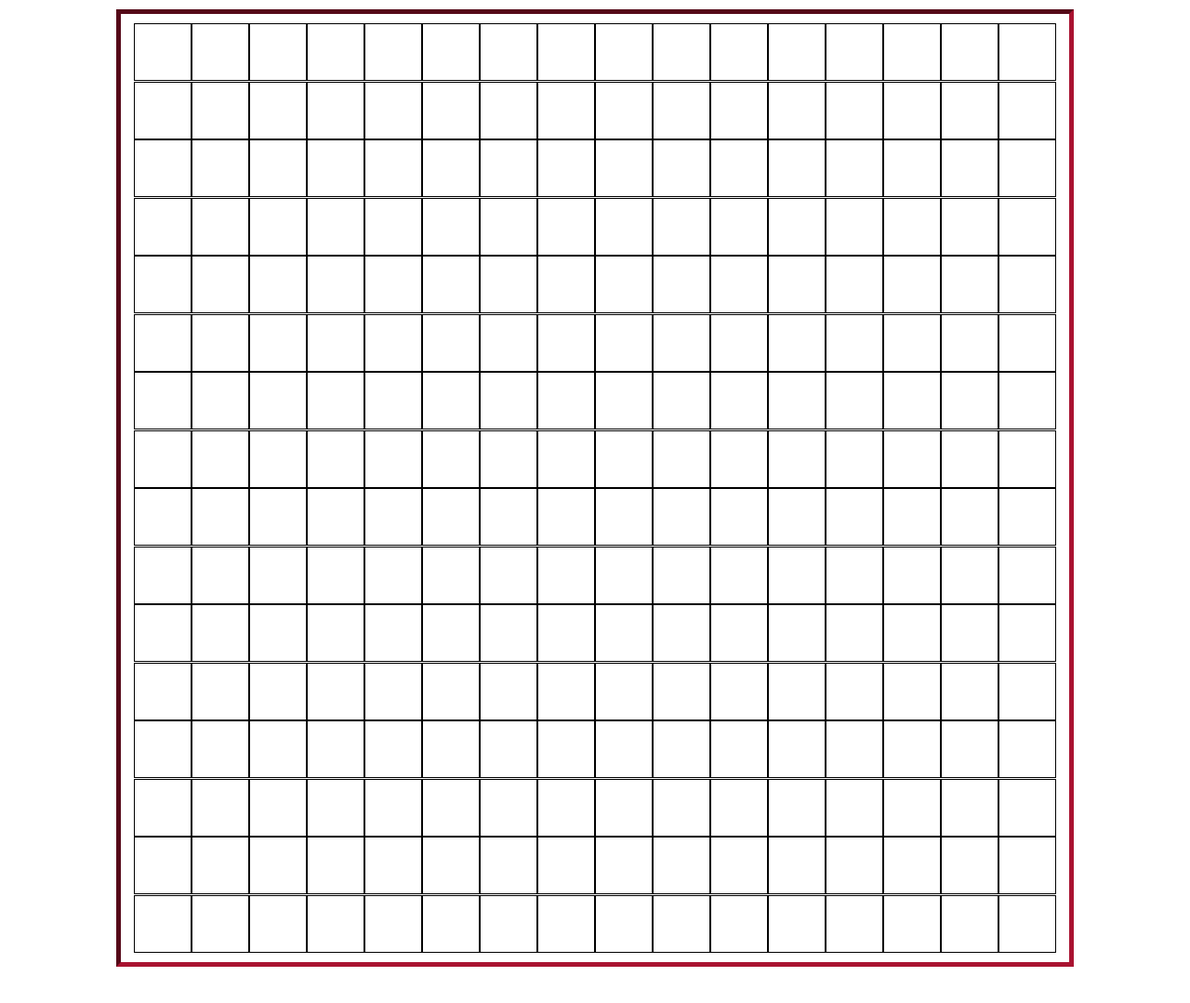
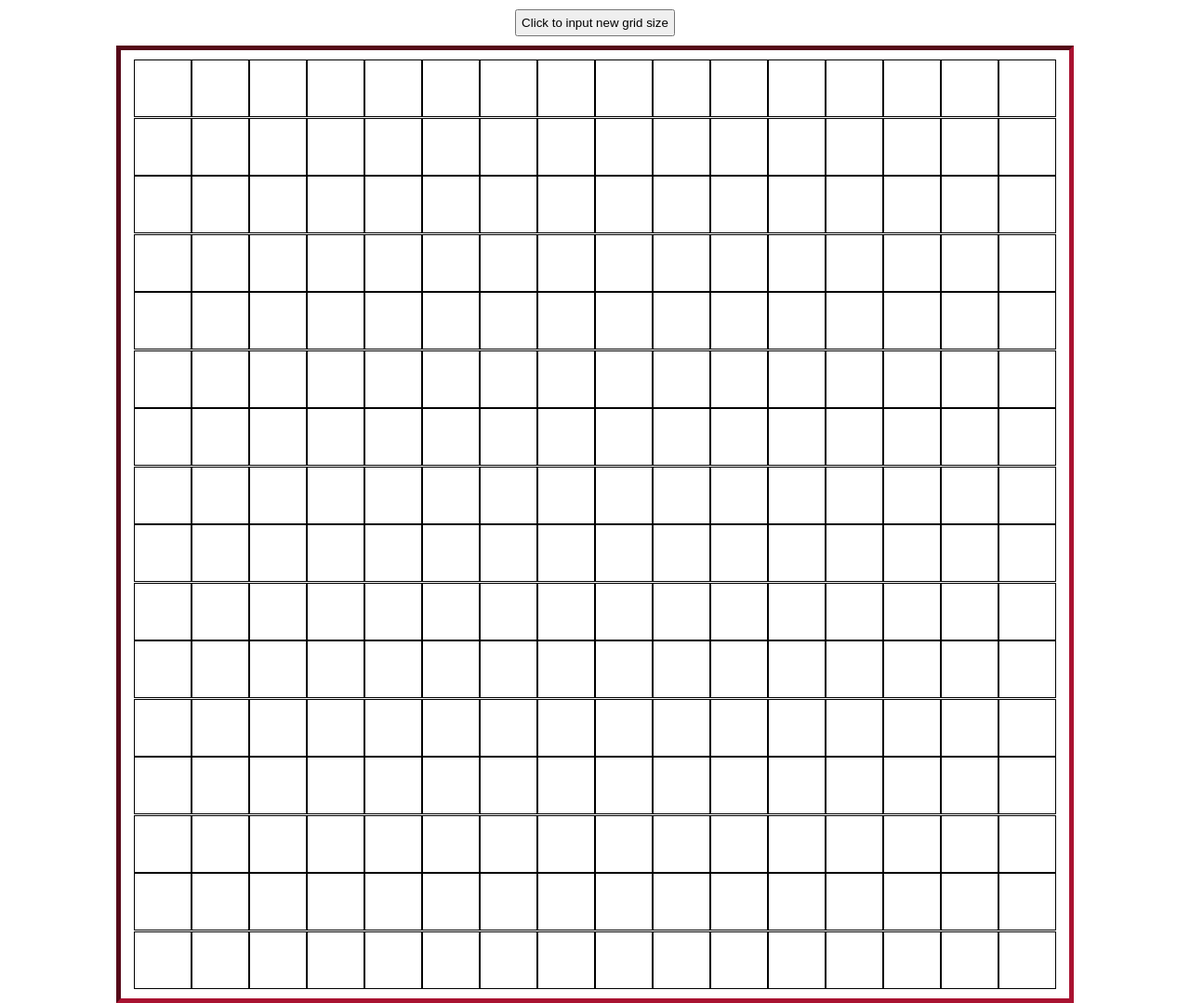
Before and after one commit to ejnowlin/etch-a-sketch, a plain HTML site: page index.html in a window 1280 px wide. Shown: the whole page at 93% size. Before the commit the page ends 1050 px from the top, so only its background shows below. Drawn offline with Linux system fonts and the light colour scheme.

Commit message:
feat: Add button to prompt user for new grid size

```diff
--- a/index.html
+++ b/index.html
@@ -8,6 +8,9 @@
         <link rel="stylesheet" href="style.css">
     </head>
     <body>
+        <button type="button" id="grid-size-btn">
+            Click to input new grid size
+        </button>
         <div id="grid-container"></div>
     </body>
 </html>
--- a/style.css
+++ b/style.css
@@ -23,3 +23,10 @@
   border-style: solid;
   border-width: 1px;
 }
+
+#grid-size-btn {
+  display: flex;
+  width: fit-content;
+  margin: 10px auto;
+  padding: 5px;
+}
```
